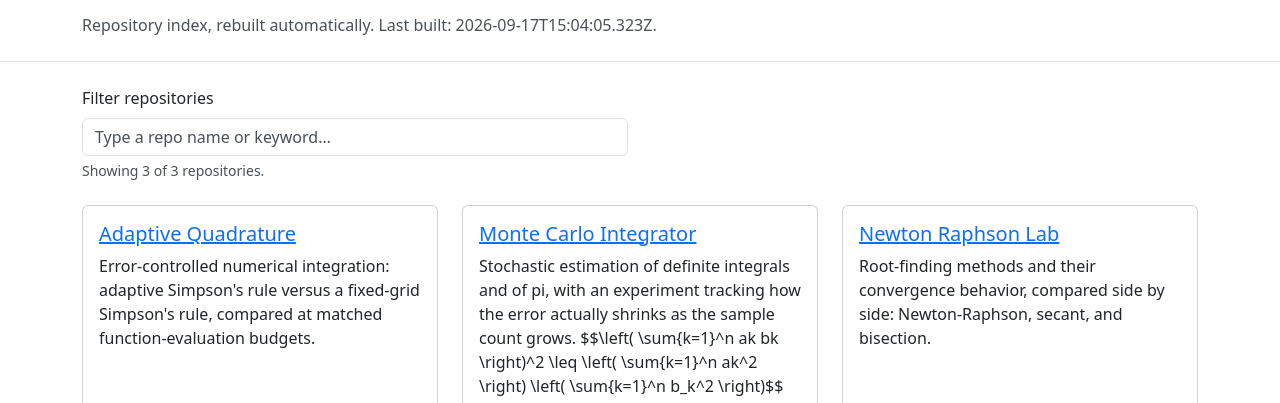
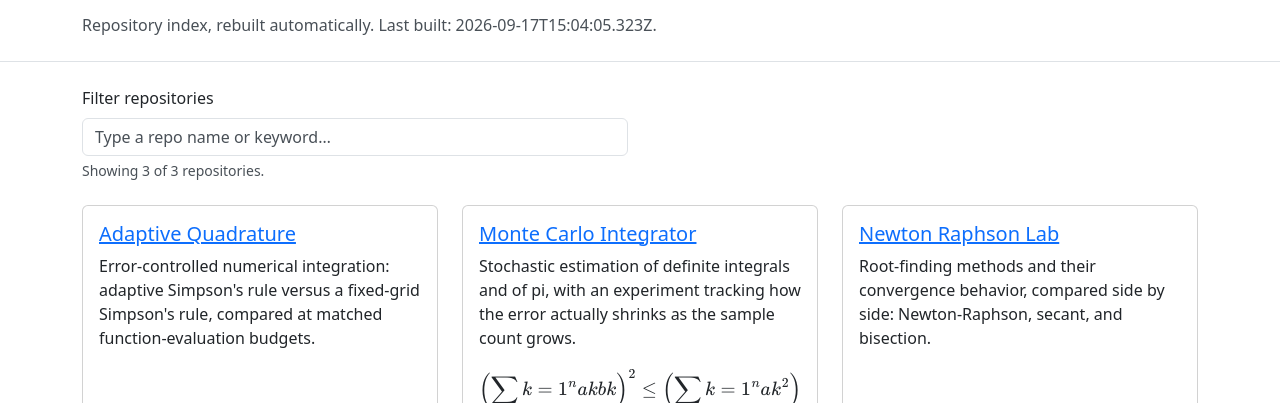
Before and after one commit to Demo-Math-Journal/Demo-Math-Journal.github.io, a website: page index.html in a window 1280 px wide. Shown: the part 89-492 px from the top of the page. Drawn offline with nearby package versions, Linux system fonts and the light colour scheme.

Commit message:
attempt to display latex in index

```diff
--- a/assets/style.css
+++ b/assets/style.css
@@ -48,3 +48,10 @@ input:focus-visible {
   font-size: 0.65em;
   vertical-align: middle;
 }
+
+/* Keep display-math typeset by MathJax from overflowing narrow cards. */
+.card-text mjx-container[display="true"] {
+  overflow-x: auto;
+  overflow-y: hidden;
+  max-width: 100%;
+}
--- a/index.html
+++ b/index.html
@@ -21,6 +21,19 @@
     integrity="sha384-QWTKZyjpPEjISv5WaRU9OFeRpok6YctnYmDr5pNlyT2bRjXh0JMhjY6hW+ALEwIH"
     crossorigin="anonymous">
   <link rel="stylesheet" href="assets/style.css">
+  <script>
+    // Repo summaries may contain LaTeX (e.g. $...$ or $$...$$), pulled
+    // verbatim from each repo's README.
+    window.MathJax = {
+      tex: {
+        inlineMath: [['$', '$'], ['\\(', '\\)']],
+        displayMath: [['$$', '$$'], ['\\[', '\\]']],
+      },
+    };
+  </script>
+  <script
+    src="https://cdn.jsdelivr.net/npm/mathjax@3/es5/tex-mml-chtml.js"
+    defer></script>
 </head>
 <body>
   <a class="visually-hidden-focusable skip-link" href="#main-content">Skip to main content</a>
```
Also changed, not shown: scripts/build-index.mjs (+13 -0 lines).
